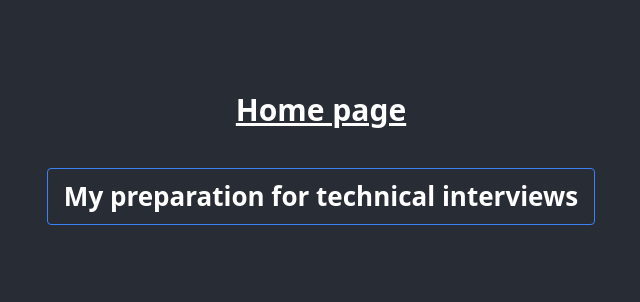
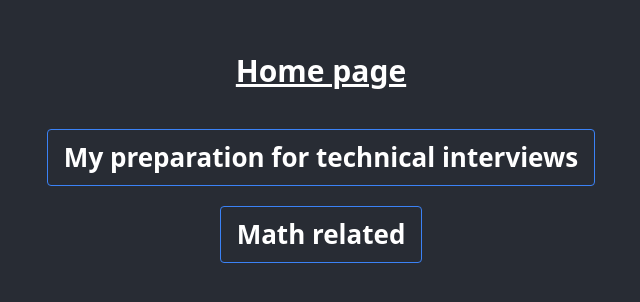
Before and after one commit to xavierpjb/blog, a React (Create React App) app: page / in a window 1280 px wide. Shown: the part 242-544 px from the top of the page, without its empty margins (319-959 px from the left). Built offline with nearby package versions, Linux system fonts and the light colour scheme.

Commit message:
Add math section

```diff
--- a/src/Home/Home.js
+++ b/src/Home/Home.js
@@ -5,8 +5,13 @@ function Home() {
     <>
       <p className="text-3xl font-bold underline mb-10"> Home page </p>
       <Link to="/interview-prep">
-        <button className="bg-transparent hover:bg-blue-500 font-semibold hover:text-white py-2 px-4 border border-blue-500 hover:border-transparent rounded">
+        <button className="bg-transparent hover:bg-blue-500 font-semibold hover:text-white py-2 px-4 border border-blue-500 hover:border-transparent rounded mb-5">
           My preparation for technical interviews
+        </button>
+      </Link>
+      <Link to="/math-prep">
+        <button className="bg-transparent hover:bg-blue-500 font-semibold hover:text-white py-2 px-4 border border-blue-500 hover:border-transparent rounded ">
+          Math related
         </button>
       </Link>
     </>
--- /dev/null
+++ b/src/Math/index.js
@@ -0,0 +1,5 @@
+function MathPrep() {
+  return (<p>Hello world</p>)
+}
+
+export {MathPrep};
--- a/src/index.js
+++ b/src/index.js
@@ -5,6 +5,7 @@ import {HashRouter, Route, Routes} from 'react-router-dom';
 import './index.css';
 import App from './App';
 import {InterviewPrep} from './InterviewPrep';
+import {MathPrep} from './Math';
 import reportWebVitals from './reportWebVitals';
 
 const root = ReactDOM.createRoot(document.getElementById('root'));
@@ -14,6 +15,7 @@ root.render(
       <Routes>
         <Route path="/" element={<App />} />
         <Route path="/interview-prep" element={<InterviewPrep />} />
+        <Route path="/math-prep" element={<MathPrep />} />
       </Routes>
     </HashRouter>
   </React.StrictMode>
```
